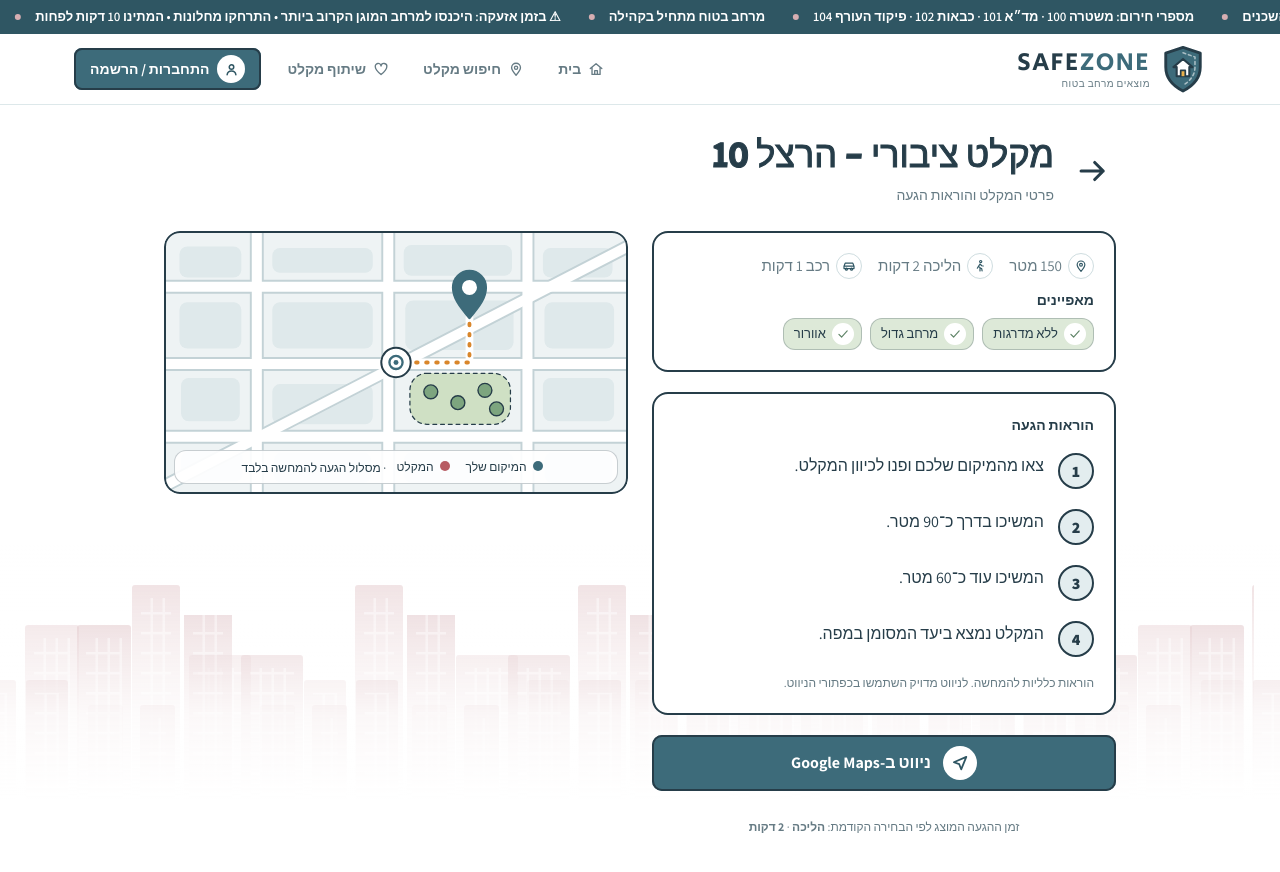
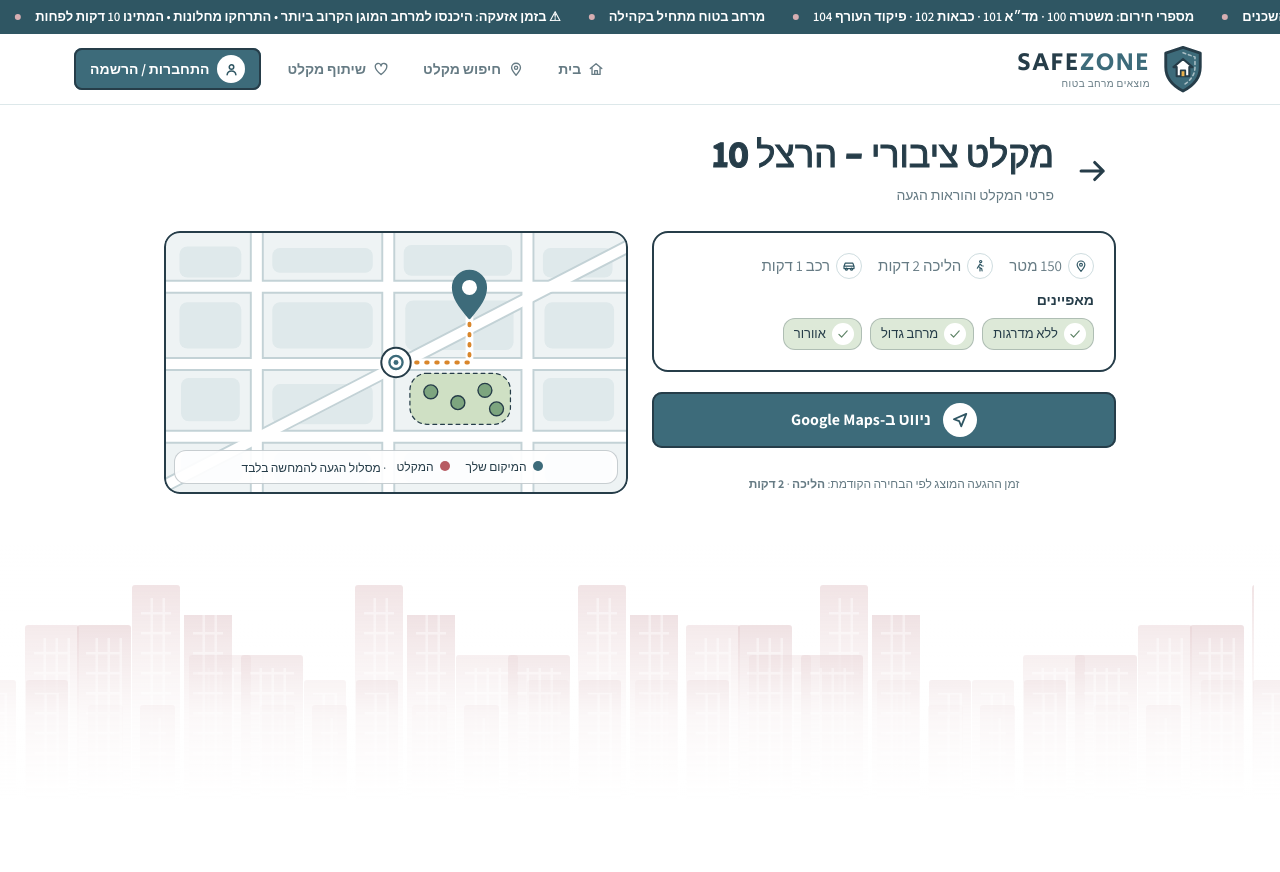
Before and after one commit to esther-faig/SheltersProject, a React (Vite) app in the folder frontend/: page /shelter/1 in a window 1280 px wide. Shown: the top 872 px of the page. After the commit the page ends 800 px from the top, so only its background shows below. Built offline with nearby package versions, Linux system fonts and the light colour scheme; a web font is replaced by a local one.

Commit message:
correct the navigate

```diff
--- a/frontend/src/components/ShelterDetailsScreen.tsx
+++ b/frontend/src/components/ShelterDetailsScreen.tsx
@@ -45,12 +45,7 @@ function ShelterDetailsScreen() {
 
   const minutes = mode === 'car' ? shelter.carMin : shelter.walkMin;
 
-  const directions = [
-    'צאו מהמיקום שלכם ופנו לכיוון המקלט.',
-    `המשיכו בדרך כ־${Math.round(shelter.distance * 0.6)} מטר.`,
-    `המשיכו עוד כ־${Math.round(shelter.distance * 0.4)} מטר.`,
-    'המקלט נמצא ביעד המסומן במפה.',
-  ];
+
 
   const pin = pinAt(shelters.findIndex((item) => item.id === shelter.id));
   const route = `M300 170 L${pin.x} 170 L${pin.x} ${pin.y}`;
@@ -93,19 +88,6 @@ function ShelterDetailsScreen() {
               </div>
             </div>
 
-            <div className="card">
-              <span className="lbl">הוראות הגעה</span>
-
-              <ol className="step-list">
-                {directions.map((direction, index) => (
-                  <li key={index}>{direction}</li>
-                ))}
-              </ol>
-
-              <div className="hint">
-                הוראות כלליות להמחשה. לניווט מדויק השתמשו בכפתורי הניווט.
-              </div>
-            </div>
 
             <a
               className="btn primary block"
```
